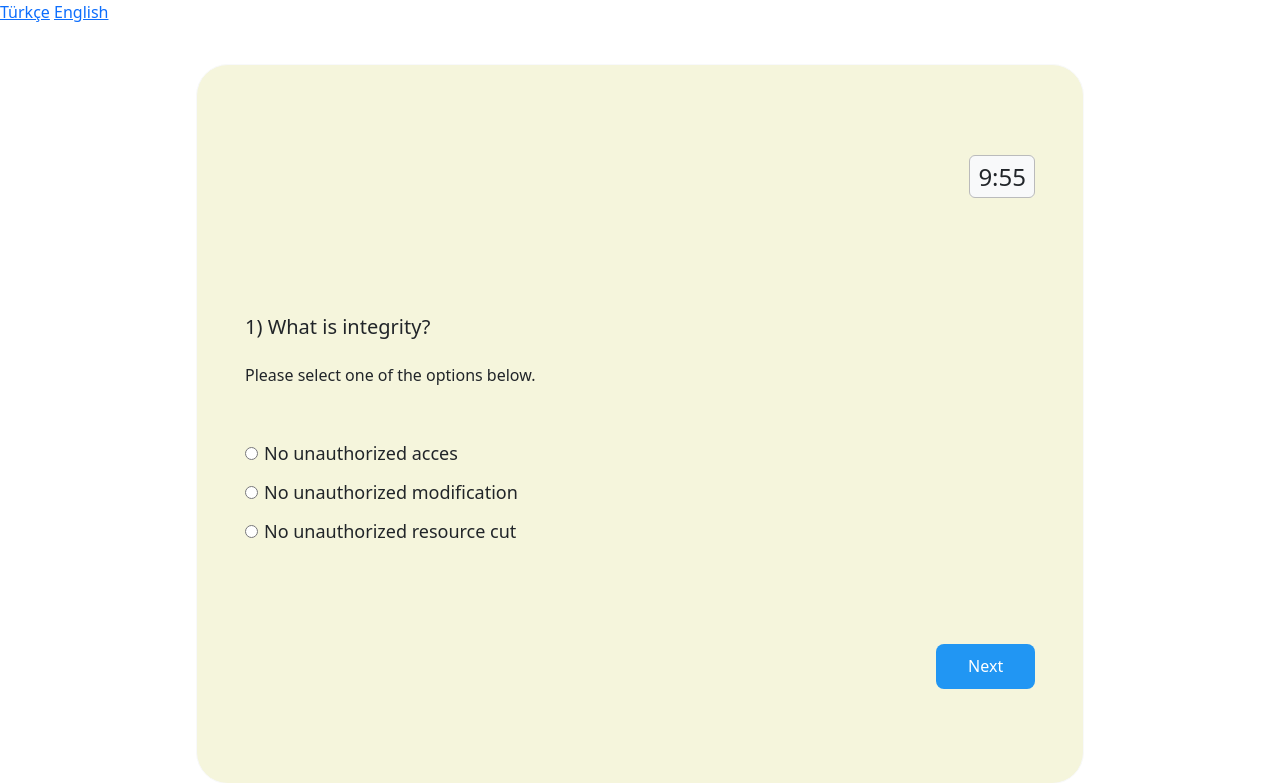
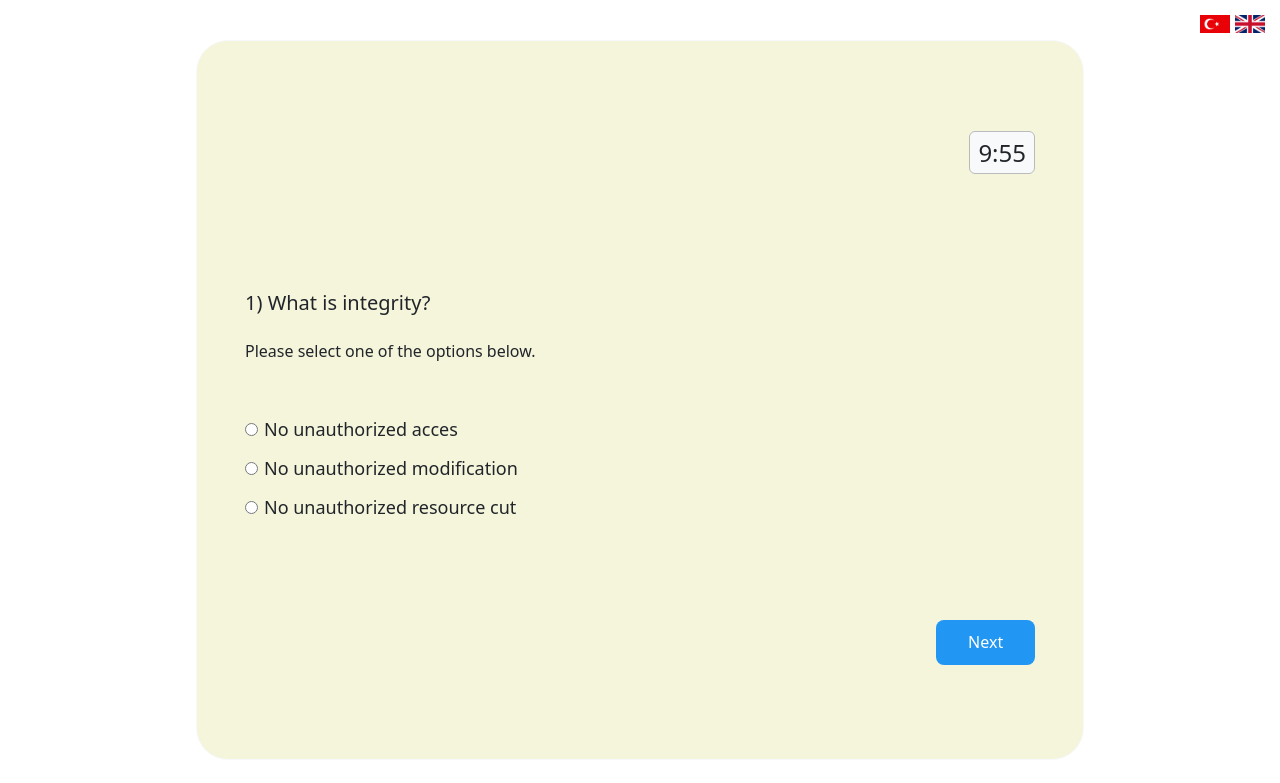
Before and after one commit to BlackFoxT/GradProject, a Flask app: page /quiz in a window 1280 px wide. Shown: the top 783 px of the page. Run offline with Flask 3, Linux system fonts and the light colour scheme.

Commit message:
Update empty_layout.html and style.css

```diff
--- a/static/css/style.css
+++ b/static/css/style.css
@@ -197,7 +197,7 @@
 .language-flag {
   width: 30px;
   height: auto;
-  margin: 0 3px;
+  margin: 0 5px;
   cursor: pointer;
   transition: transform 0.3s ease;
 }
@@ -205,3 +205,23 @@
 .language-flag:hover {
   transform: scale(1.1);
 }
+
+.languages-login {
+  position: absolute;
+  top: 10px;
+  right: 10px;
+  margin: 0 5px;
+  display: flex;
+  gap: 5px;
+}
+
+.languages-login img {
+  width: 30px;
+  height: auto;
+  cursor: pointer;
+  transition: transform 0.3s ease;
+}
+
+.languages-login img:hover {
+  transform: scale(1.1);
+}
--- a/tempCodeRunnerFile.py
+++ /dev/null
@@ -1 +0,0 @@
-ask
--- a/templates/layouts/empty_layout.html
+++ b/templates/layouts/empty_layout.html
@@ -10,8 +10,14 @@
 </head>
 
 <body>
-    <a href="{{ url_for('change_language', lang_code='tr') }}">Türkçe</a>
-    <a href="{{ url_for('change_language', lang_code='en') }}">English</a>
+    <div class = "languages-login">
+        <a href="{{ url_for('change_language', lang_code='tr') }}">
+            <img src="{{ url_for('static', filename='images/Türkçe.jpg') }}" alt="Türkçe"/>
+        </a>
+        <a href="{{ url_for('change_language', lang_code='en') }}">
+            <img src="{{ url_for('static', filename='images/English.png') }}" alt="English"/>
+        </a>
+    </div>
     {% block content %} {% endblock content %}
 
     <script src="{{ url_for('static', filename='script/login.js') }}"></script>
```
Also changed, not shown: templates/layouts/layout.html (+7 -3 lines).
